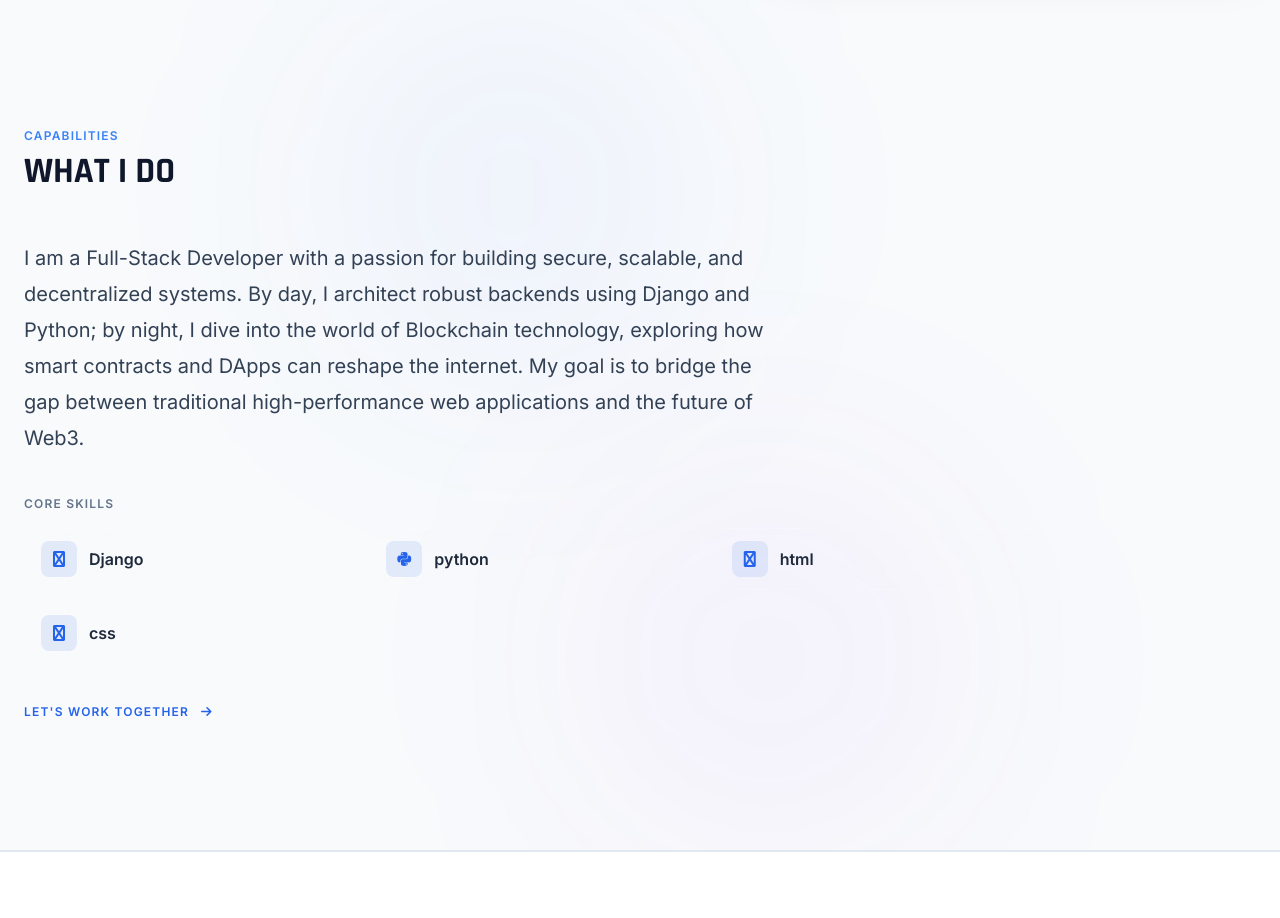
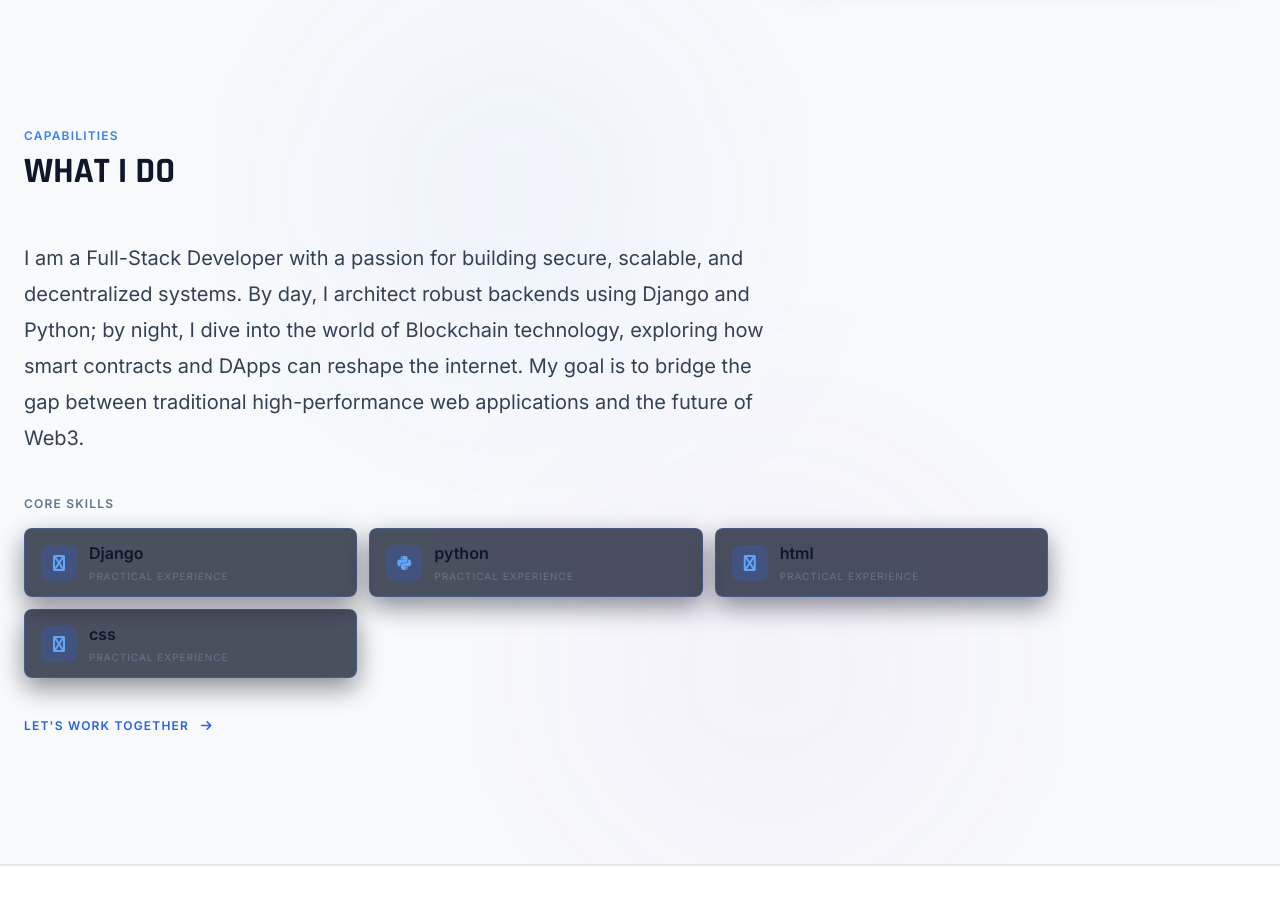
Before and after one commit to Nishan-22/portfolio, a Django app: page / in a window 1280 px wide; the page is wider, and only the part inside the window is pictured. Shown: the part 801-1719 px from the top of that part. Run offline with Django 5.2, Linux system fonts and the light colour scheme; data comes from the database, SQL or seed files in the repository; some libraries are stand-ins or nearby versions.

Commit message:
enhanced design

```diff
--- a/portfolio/templates/index.html
+++ b/portfolio/templates/index.html
@@ -73,6 +73,28 @@
         }
         .section-panel:hover::before {
             opacity: 1;
+        }
+        .skill-card {
+            background: #ffffff;
+            border: 1px solid rgba(148, 163, 184, 0.35);
+            box-shadow: 0 8px 22px rgba(15, 23, 42, 0.08);
+        }
+        .dark .skill-card {
+            background: rgba(15, 23, 42, 0.75);
+            border: 1px solid rgba(59, 130, 246, 0.28);
+            box-shadow: 0 10px 26px rgba(2, 6, 23, 0.45);
+        }
+        .skill-card:hover {
+            transform: translateY(-2px);
+            border-color: rgba(37, 99, 235, 0.55);
+        }
+        .skill-icon-wrap {
+            background: rgba(37, 99, 235, 0.12);
+            color: #2563eb;
+        }
+        .dark .skill-icon-wrap {
+            background: rgba(37, 99, 235, 0.22);
+            color: #60a5fa;
         }
     </style>
 </head>
@@ -179,16 +201,17 @@
         </div>
 
         <div class="mt-10 max-w-5xl">
-            <p class="text-xs uppercase tracking-widest text-slate-500 dark:text-gray-400 font-semibold mb-4">Core Skills</p>
+            <p class="text-xs uppercase tracking-widest text-slate-500 dark:text-gray-300 font-semibold mb-4">Core Skills</p>
             <ul class="grid grid-cols-1 sm:grid-cols-2 lg:grid-cols-3 gap-3">
                 {% for skill in skills %}
-                <li class="flex items-center gap-3 glass-card rounded-lg px-4 py-3 hover:-translate-y-0.5 transition">
-                    <span class="w-9 h-9 rounded-lg bg-blue-600/10 text-blue-600 flex items-center justify-center shrink-0">
+                <li class="skill-card flex items-center gap-3 rounded-lg px-4 py-3 transition">
+                    <span class="skill-icon-wrap w-9 h-9 rounded-lg flex items-center justify-center shrink-0">
                         <i class="fa-brands fa-{{ skill.icon_name }}"></i>
                     </span>
-                    <span class="text-sm md:text-base font-semibold text-slate-800 dark:text-gray-200">
-                        {{ skill.name }}
-                    </span>
+                    <div>
+                        <p class="text-sm md:text-base font-semibold text-slate-900 dark:text-white leading-tight">{{ skill.name }}</p>
+                        <p class="text-[10px] uppercase tracking-widest text-slate-500 dark:text-slate-300 mt-1">Practical experience</p>
+                    </div>
                 </li>
                 {% endfor %}
             </ul>
```
